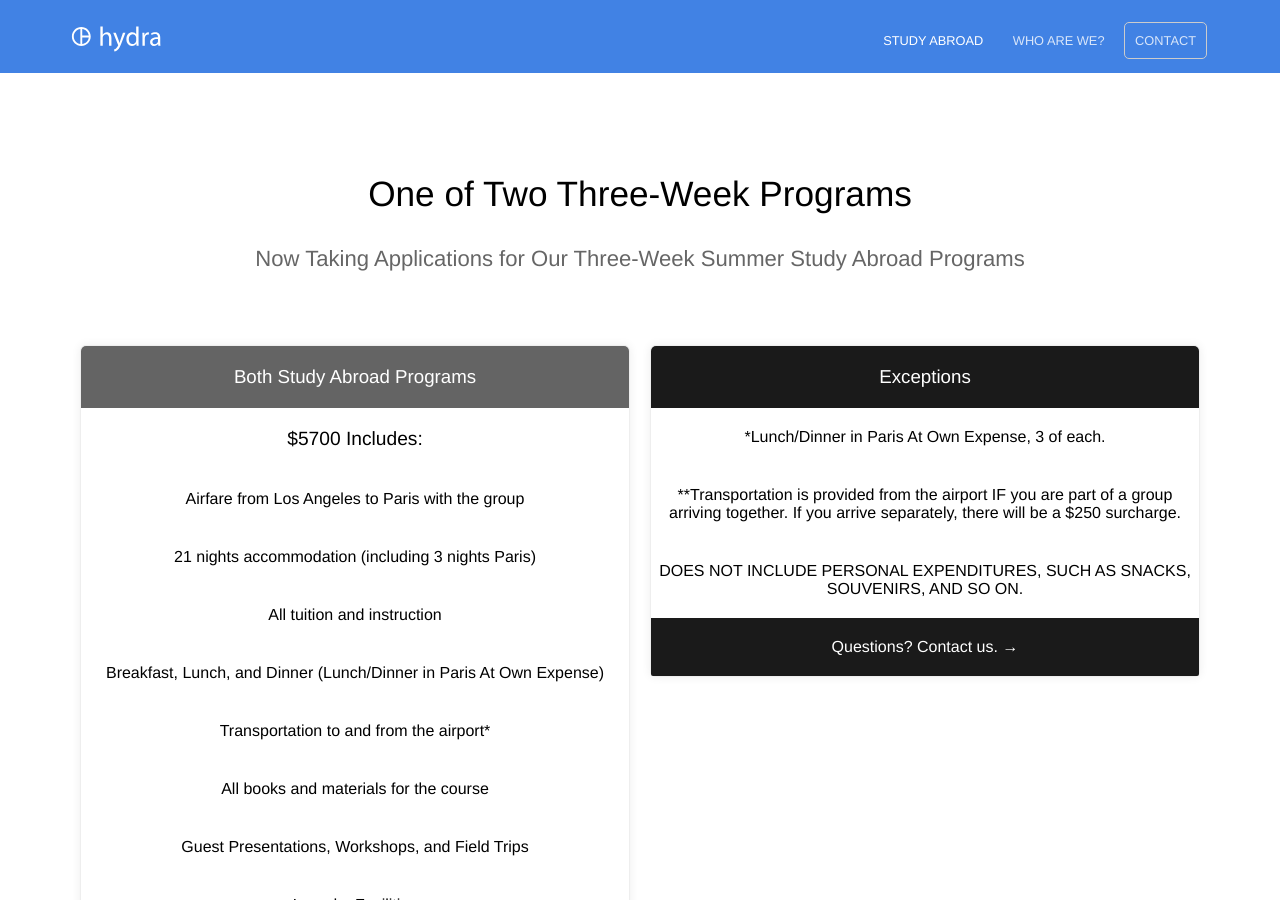
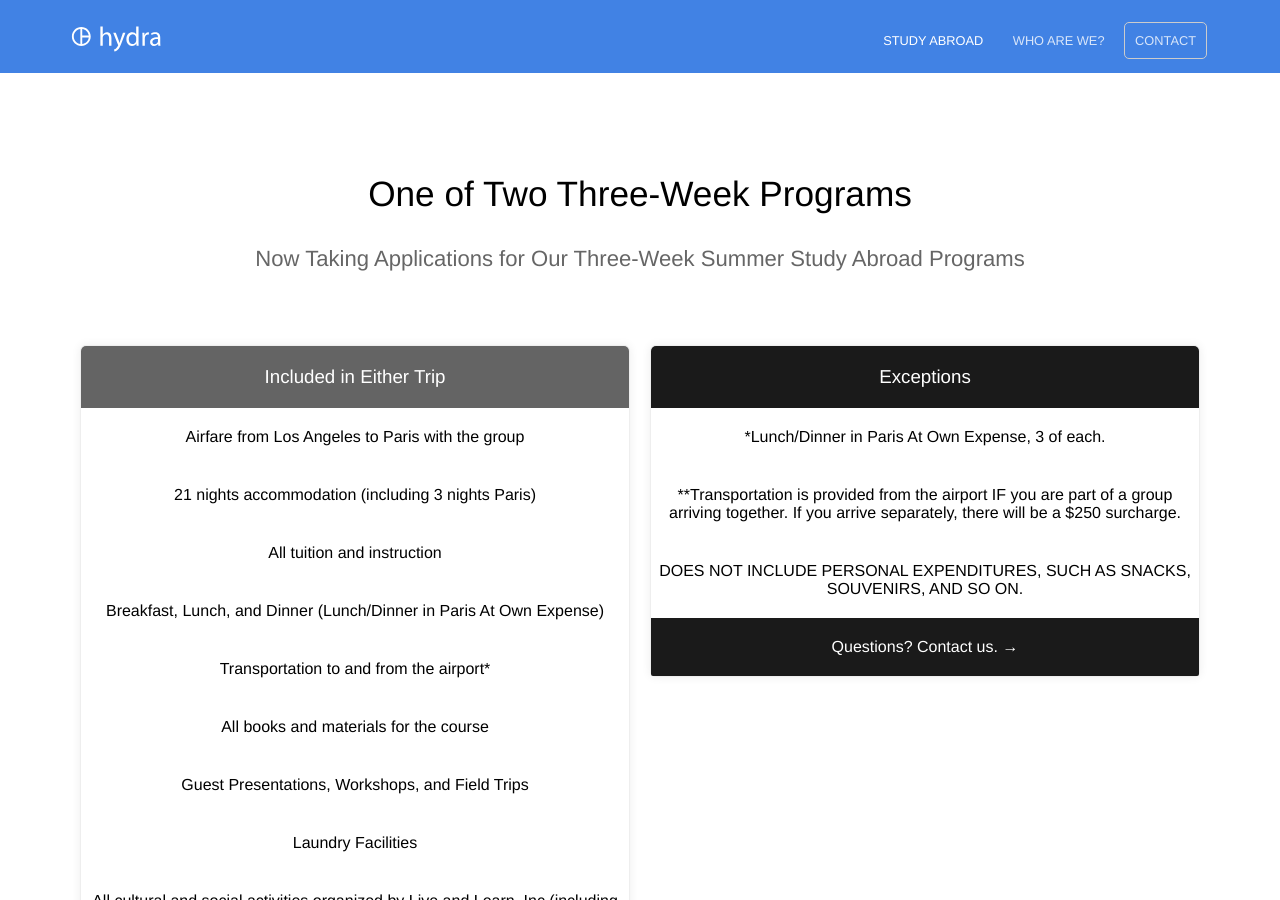
Before and after one commit to baritchie/project1, a Jekyll site: the page built from abroad.html, in a window 1280 px wide and 900 px high. Built offline with Jekyll 4.4.1, drawn with Linux system fonts in a browser that asks for light colours.

Commit message:
Updated 'abroad.html' via CloudCannon

```diff
--- a/abroad.html
+++ b/abroad.html
@@ -3,11 +3,9 @@
 heading: One of Two Three-Week Programs
 description: Now Taking Applications for Our Three-Week Summer Study Abroad Programs
 pricing_table:
-  - name: Both Study Abroad Programs
+  - name: Included in Either Trip
     color: '#646464'
     features:
-      - text: '$5700 Includes:'
-        highlight: true
       - text: Airfare from Los Angeles to Paris with the group
         highlight: false
       - text: 21 nights accommodation (including 3 nights Paris)
```
